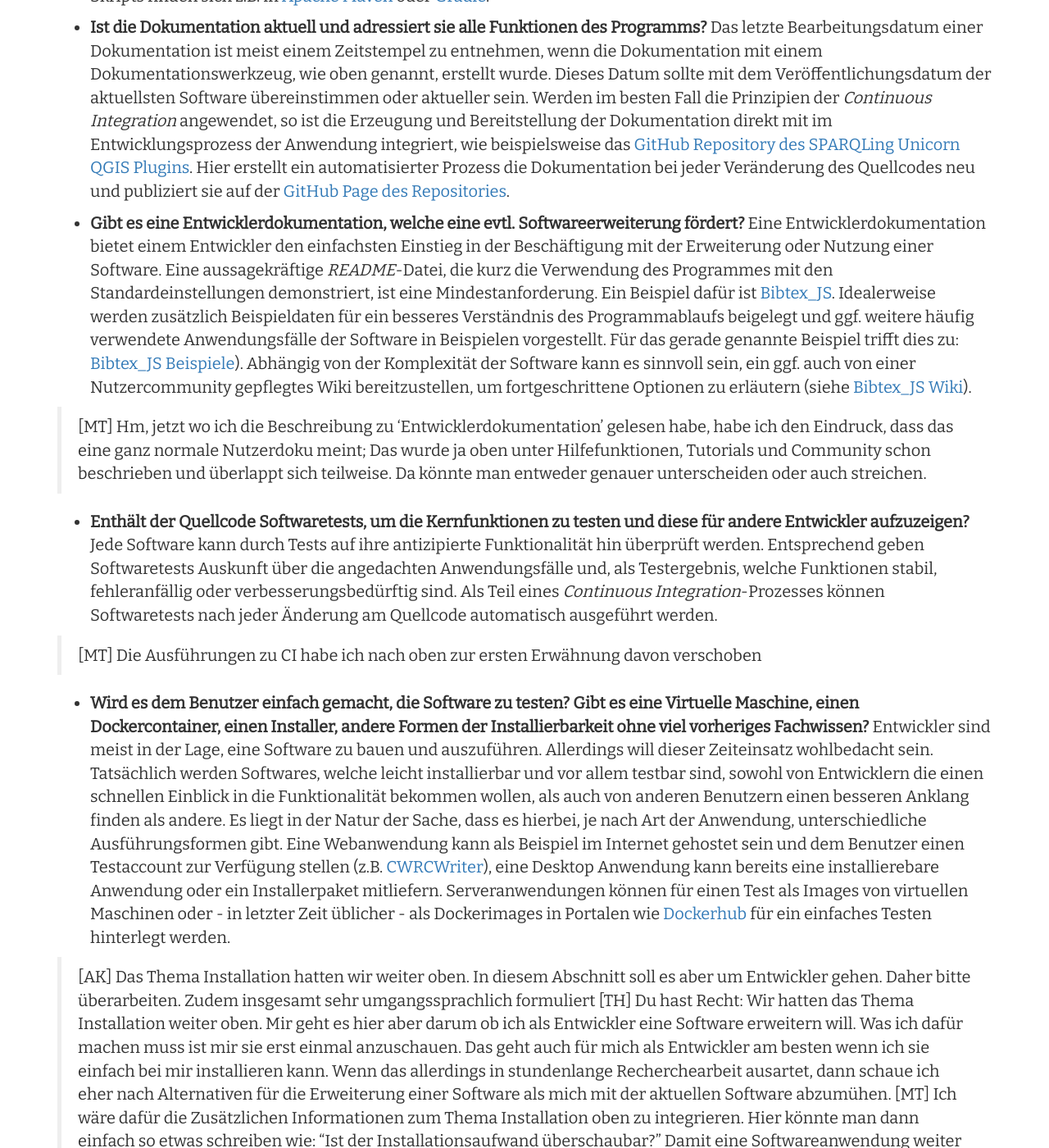
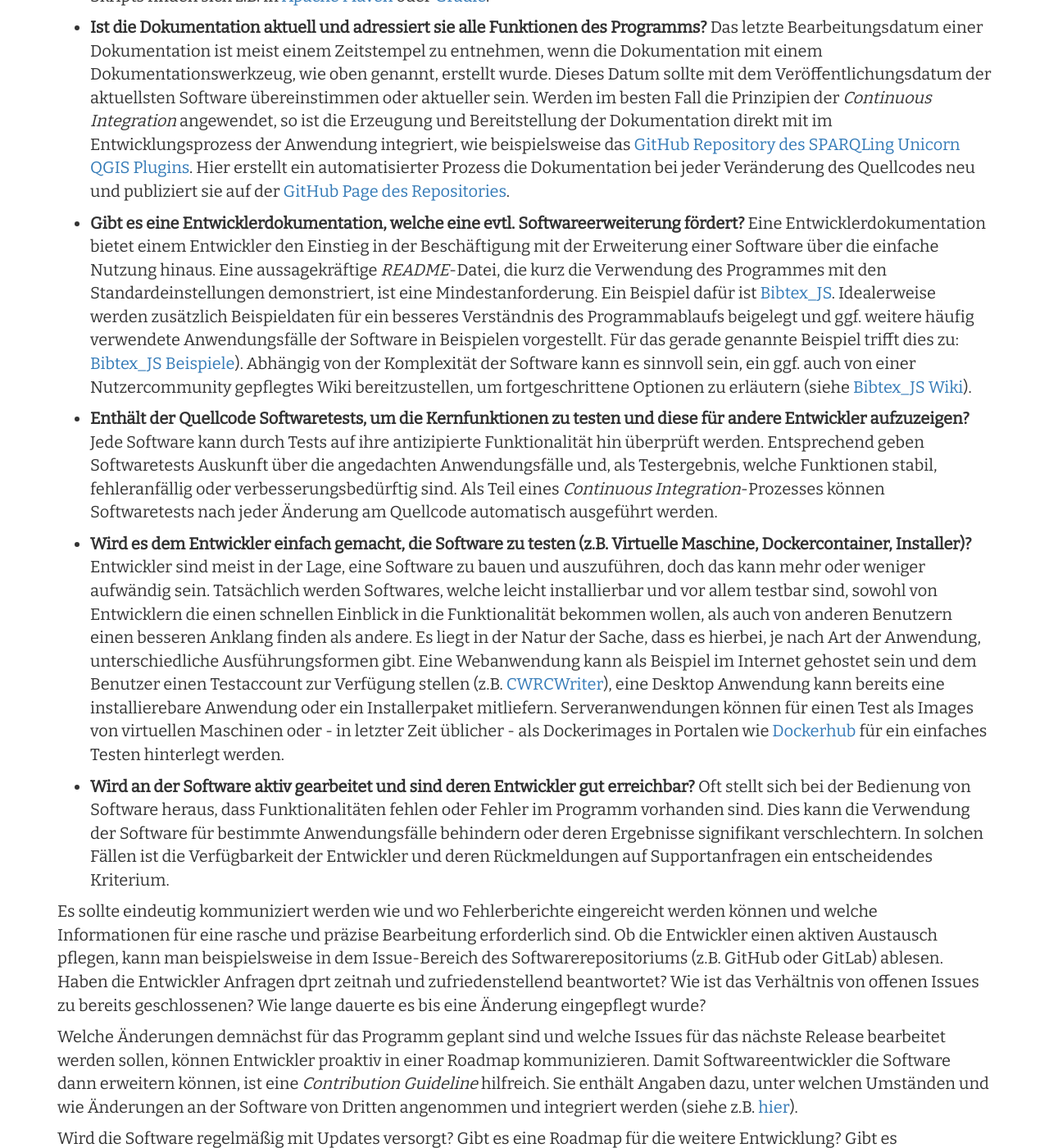
Before and after one commit to Research-Squirrel-Engineers/Impuls_SoftwareRezensionen_DGUF, a Jekyll site: the page built from Draft.md, in a window 1280 px wide and 1400 px high, scrolled down 15959 px. Shown: the whole window at 82% size. Built offline with Jekyll 4.4.1, drawn with Linux system fonts in a browser that asks for light colours; nearby versions of some CDN libraries; some of the changed text lies outside the part shown.

Commit message:
mehr gemeinsame Arbeit

```diff
--- a/Draft.md
+++ b/Draft.md
@@ -280,27 +280,21 @@ Ein wichtiger Begriff in dem Zusammenhang von Dokumentation und Tests ist auch d
 
 * **Ist die Dokumentation aktuell und adressiert sie alle Funktionen des Programms?** Das letzte Bearbeitungsdatum einer Dokumentation ist meist einem Zeitstempel zu entnehmen, wenn die Dokumentation mit einem Dokumentationswerkzeug, wie oben genannt, erstellt wurde. Dieses Datum sollte mit dem Veröffentlichungsdatum der aktuellsten Software übereinstimmen oder aktueller sein. Werden im besten Fall die Prinzipien der *Continuous Integration* angewendet, so ist die Erzeugung und Bereitstellung der Dokumentation direkt mit im Entwicklungsprozess der Anwendung integriert, wie beispielsweise das [GitHub Repository des SPARQLing Unicorn QGIS Plugins](https://github.com/sparqlunicorn/sparqlunicornGoesGIS). Hier erstellt ein automatisierter Prozess die Dokumentation bei jeder Veränderung des Quellcodes neu und publiziert sie auf der [GitHub Page des Repositories](https://sparqlunicorn.github.io/sparqlunicornGoesGIS/).
 
-
-* **Gibt es eine Entwicklerdokumentation, welche eine evtl. Softwareerweiterung fördert?** Eine Entwicklerdokumentation bietet einem Entwickler den einfachsten Einstieg in der Beschäftigung mit der Erweiterung oder Nutzung einer Software. Eine aussagekräftige *README*-Datei, die kurz die Verwendung des Programmes mit den Standardeinstellungen demonstriert, ist eine Mindestanforderung. Ein Beispiel dafür ist  [Bibtex_JS](https://github.com/pcooksey/bibtex-js). Idealerweise werden zusätzlich Beispieldaten für ein besseres Verständnis des Programmablaufs beigelegt und ggf. weitere häufig verwendete Anwendungsfälle der Software in Beispielen vorgestellt. Für das gerade genannte Beispiel trifft dies zu: [Bibtex_JS Beispiele](https://github.com/pcooksey/bibtex-js/tree/master/test)). Abhängig von der Komplexität der Software kann es sinnvoll sein, ein ggf. auch von einer Nutzercommunity gepflegtes Wiki bereitzustellen, um fortgeschrittene Optionen zu erläutern (siehe [Bibtex_JS Wiki](https://github.com/pcooksey/bibtex-js/wiki)).
-
-> [MT] Hm, jetzt wo ich die Beschreibung zu 'Entwicklerdokumentation' gelesen habe, habe ich den Eindruck, dass das eine ganz normale Nutzerdoku meint; Das wurde ja oben unter Hilfefunktionen, Tutorials und Community schon beschrieben und überlappt sich teilweise. Da könnte man entweder genauer unterscheiden oder auch streichen.
+* **Gibt es eine Entwicklerdokumentation, welche eine evtl. Softwareerweiterung fördert?** Eine Entwicklerdokumentation bietet einem Entwickler den Einstieg in der Beschäftigung mit der Erweiterung einer Software über die einfache Nutzung hinaus. Eine aussagekräftige *README*-Datei, die kurz die Verwendung des Programmes mit den Standardeinstellungen demonstriert, ist eine Mindestanforderung. Ein Beispiel dafür ist [Bibtex_JS](https://github.com/pcooksey/bibtex-js). Idealerweise werden zusätzlich Beispieldaten für ein besseres Verständnis des Programmablaufs beigelegt und ggf. weitere häufig verwendete Anwendungsfälle der Software in Beispielen vorgestellt. Für das gerade genannte Beispiel trifft dies zu: [Bibtex_JS Beispiele](https://github.com/pcooksey/bibtex-js/tree/master/test)). Abhängig von der Komplexität der Software kann es sinnvoll sein, ein ggf. auch von einer Nutzercommunity gepflegtes Wiki bereitzustellen, um fortgeschrittene Optionen zu erläutern (siehe [Bibtex_JS Wiki](https://github.com/pcooksey/bibtex-js/wiki)).
 
 * **Enthält der Quellcode Softwaretests, um die Kernfunktionen zu testen und diese für andere Entwickler aufzuzeigen?** Jede Software kann durch Tests auf ihre antizipierte Funktionalität hin überprüft werden. Entsprechend geben Softwaretests Auskunft über die angedachten Anwendungsfälle und, als Testergebnis, welche Funktionen stabil, fehleranfällig oder verbesserungsbedürftig sind. Als Teil eines *Continuous Integration*-Prozesses können Softwaretests nach jeder Änderung am Quellcode automatisch ausgeführt werden.
 
-> [MT] Die Ausführungen zu CI habe ich nach oben zur ersten Erwähnung davon verschoben
+* **Wird es dem Entwickler einfach gemacht, die Software zu testen (z.B. Virtuelle Maschine, Dockercontainer, Installer)?** Entwickler sind meist in der Lage, eine Software zu bauen und auszuführen, doch das kann mehr oder weniger aufwändig sein. Tatsächlich werden Softwares, welche leicht installierbar und vor allem testbar sind, sowohl von Entwicklern die einen schnellen Einblick in die Funktionalität bekommen wollen, als auch von anderen Benutzern einen besseren Anklang finden als andere. Es liegt in der Natur der Sache, dass es hierbei, je nach Art der Anwendung, unterschiedliche Ausführungsformen gibt. Eine Webanwendung kann als Beispiel im Internet gehostet sein und dem Benutzer einen Testaccount zur Verfügung stellen (z.B. [CWRCWriter](https://cwrc.ca)), eine Desktop Anwendung kann bereits eine installierebare Anwendung oder ein Installerpaket mitliefern. Serveranwendungen können für einen Test als Images von virtuellen Maschinen oder - in letzter Zeit üblicher - als Dockerimages in Portalen wie [Dockerhub](https://hub.docker.com) für ein einfaches Testen hinterlegt werden.
 
-* **Wird es dem Benutzer einfach gemacht, die Software zu testen? Gibt es eine Virtuelle Maschine, einen Dockercontainer, einen Installer, andere Formen der Installierbarkeit ohne viel vorheriges Fachwissen?** Entwickler sind meist in der Lage, eine Software zu bauen und auszuführen. Allerdings will dieser Zeiteinsatz wohlbedacht sein. Tatsächlich werden Softwares, welche leicht installierbar und vor allem testbar sind, sowohl von Entwicklern die einen schnellen Einblick in die Funktionalität bekommen wollen, als auch von anderen Benutzern einen besseren Anklang finden als andere. Es liegt in der Natur der Sache, dass es hierbei, je nach Art der Anwendung, unterschiedliche Ausführungsformen gibt. Eine Webanwendung kann als Beispiel im Internet gehostet sein und dem Benutzer einen Testaccount zur Verfügung stellen (z.B. [CWRCWriter](https://cwrc.ca)), eine Desktop Anwendung kann bereits eine installierebare Anwendung oder ein Installerpaket mitliefern. Serveranwendungen können für einen Test als Images von virtuellen Maschinen oder - in letzter Zeit üblicher - als Dockerimages in Portalen wie [Dockerhub](https://hub.docker.com) für ein einfaches Testen hinterlegt werden.
-
->[AK] Das Thema Installation hatten wir weiter oben. In diesem Abschnitt soll es aber um Entwickler gehen. Daher bitte überarbeiten. Zudem insgesamt sehr umgangssprachlich formuliert
->[TH] Du hast Recht: Wir hatten das Thema Installation weiter oben. Mir geht es hier aber darum ob ich als Entwickler eine Software erweitern will. Was ich dafür machen muss ist mir sie erst einmal anzuschauen. Das geht auch für mich als Entwickler am besten wenn ich sie einfach bei mir installieren kann. Wenn das allerdings in stundenlange Recherchearbeit ausartet, dann schaue ich eher nach Alternativen für die Erweiterung einer Software als mich mit der aktuellen Software abzumühen.
-> [MT] Ich wäre dafür die Zusätzlichen Informationen zum Thema Installation oben zu integrieren. Hier könnte man dann einfach so etwas schreiben wie: "Ist der Installationsaufwand überschaubar?" Damit eine Softwareanwendung weiter entwickelt werden kann, muss ein Entwickler diese vorher installieren und testen. Wenn der Installationsaufwand jedoch unverhältnismäßig viel Zeit in Anspruch nimmt, könnte eine erfolgreiche Weiterentwicklung schon an dem Installationsschritt scheitern.
-
-
-* **Wird an der Software aktiv gearbeitet und sind deren Entwickler gut erreichbar? Wird die Software regelmäßig mit Updates versorgt? Gibt es eine Roadmap für die weitere Entwicklung? Gibt es *Contribution Guidelines*?** Oft stellt sich bei der Bedienung von Software heraus, dass Funktionalitäten fehlen oder Fehler im Programm vorhanden sind. Dies kann die Verwendung der Software für bestimmte Anwendungsfälle behindern oder deren Ergebnisse signifikant verschlechtern. In solchen Fällen ist die Verfügbarkeit der Entwickler und deren Rückmeldungen auf Supportanfragen ein entscheidendes Kriterium.
+* **Wird an der Software aktiv gearbeitet und sind deren Entwickler gut erreichbar?** Oft stellt sich bei der Bedienung von Software heraus, dass Funktionalitäten fehlen oder Fehler im Programm vorhanden sind. Dies kann die Verwendung der Software für bestimmte Anwendungsfälle behindern oder deren Ergebnisse signifikant verschlechtern. In solchen Fällen ist die Verfügbarkeit der Entwickler und deren Rückmeldungen auf Supportanfragen ein entscheidendes Kriterium.
 
 Es sollte eindeutig kommuniziert werden wie und wo Fehlerberichte eingereicht werden können und welche Informationen für eine rasche und präzise Bearbeitung erforderlich sind. Ob die Entwickler einen aktiven Austausch pflegen, kann man beispielsweise in dem Issue-Bereich des Softwarerepositoriums (z.B. GitHub oder GitLab) ablesen. Haben die Entwickler Anfragen dprt zeitnah und zufriedenstellend beantwortet? Wie ist das Verhältnis von offenen Issues zu bereits geschlossenen? Wie lange dauerte es bis eine Änderung eingepflegt wurde?
 
 Welche Änderungen demnächst für das Programm geplant sind und welche Issues für das nächste Release bearbeitet werden sollen, können Entwickler proaktiv in einer Roadmap kommunizieren. Damit Softwareentwickler die Software dann erweitern können, ist eine *Contribution Guideline* hilfreich. Sie enthält Angaben dazu, unter welchen Umständen und wie Änderungen an der Software von Dritten angenommen und integriert werden (siehe z.B. [hier](https://projectacrn.github.io/latest/developer-guides/contribute_guidelines.html)).
+
+Wird die Software regelmäßig mit Updates versorgt? Gibt es eine Roadmap für die weitere Entwicklung? Gibt es *Contribution Guidelines*?
+
+> [TODO] Die vorangehenden vier Absätze ab "Wird an der Software aktiv gearbeitet..." sollten neu gegliedert werden
 
 #### Qualität der Implementierung
 
@@ -311,25 +305,23 @@ Welche Änderungen demnächst für das Programm geplant sind und welche Issues f
 
 * **Wird *Continuous Integration* zur Absicherung der Implementierungsqualität verwendet?** Für einen Entwickler ist nicht nur das Vorhandensein und die Dokumentation des Quellcodes entscheidend, sondern er wird meistens auch einen Hinweis zur Funktionalität und Kompilierbarkeit des Quellcodes erwarten. *Continuous Integration* kann, wie schon in den vorherigen Abschnitten angesprochen, ein solches Qualitätsmerkmal darstellen. Der *Continuous Integration* Prozess überprüft die Kompilierbarkeit der Software nach jeder Änderung und kann diese am Repository mit einer Statusanzeige sichtbar machen. Es ist ein Zeichen von gut gewartetem Quellcode, wenn dieser in der aktuell vorliegenden Version und ggf. in der aktuellen Entwicklerversion kompiliert.
 
->[AK] Besser, wenn alles rund um CI aufeinander folgt?
->[MT] Vielleicht sollte CI einfach recht früh in diesem Bereich erwähnt werden. Z.B. gleich nach der Einleitung und noch zusätzlich angeben, dass CI auch weitere Aspekte beeinflusst. Evtl. lässt sich
-
-> [HM] Wieder eine Frage, die nur für Open Source relevant ist.
-
 ## Tabellen
 
+> [TODO] Tabelle muss "anmoderiert" werden
+
 **Software-Eckdatentabelle**
+
+Im folgenden stellen wir einige Punkte vor, die tabellarisch am Ende oder Anfang der Rezension genannt werden können und nicht unbedingt bewertet werden. Diese Tabelle kann z.B. noch um Hardwareforderungen ergänzt werden, wenn diese besonders relevant sind oder erläutern, in welchem Browser eine Webanwendung nutzbar ist.
+
+Hier folgt ein Beispiel für die bekannte GIS-Anwendung QGIS:
 
 - Name: Der Name der Software, z.B. "QGIS"
 - Kurzbeschreibung: Was die Software leistet, z.B. "Umfangreiches graphisches Werkzeug zur Raumdatenverarbeitung"
 - Rezensierte Version: Die Softwareversion, die für die Rezension genutzt wurde, z.B. "3.10.10 LTR"
-- Plattform: Betriebssysteme, auf denen die Software genutzt werden kann, z.B. "Windows, macOS, Linux, BSD, Android"
+- Plattform: (Betriebs)systeme, auf denen die Software genutzt werden kann, z.B. "Windows, macOS, Linux, BSD, Android"
 - Website: URL unter der weitere Informationen abgerufen werden können, z.B. "https://qgis.org"
 - Lizenzierung: Unter welcher Softwarelizenz wurde die Software veröffentlicht, z.B. "Open Source mit GNU General Public License (GPL)"
-
-> [MT] Ein- und Ausgabeformate fände ich noch ganz praktisch
-
-> für den Entwickler wäre ja eher so etwas relevant wie die Komplexität und Laufzeit in O-Notation, was irgendwo in einer Dokumentation der Software stehen sollte. Auch die benötigten Ressourcen (z.B. RAM) sind interessant. Laufzeittests für eine Software wären in einer Rezension nur interessant, wenn man mehrere vergleichbare Softwarepakete testet. Das mit dem responsiv gehört definitiv zur Nutzeroberfläche.
+- Ein- und Ausgabeformate: Welche Dateiformate die Software verarbeiten kann, z.B. "Geodatenbanken (SpatiaLite, PostGIS, MSSQL, ...), Web-Geodaten Dienste (WMD/WMTS, Vector Tiles, XYZ Tiles, WFS, ...), Geo-Vektordatenformate (ESRI Shapefile, Geopackage, ...), Geo-Rasterdatenformate (GeoTIFF, ...), Tabellendaten (CSV, TXT, ...) und weitere Datentypen." (für QGIS sind natürlich ungewöhnlich viele Datenformate zu beachten)
 
 ## Anmerkungen
 
```
